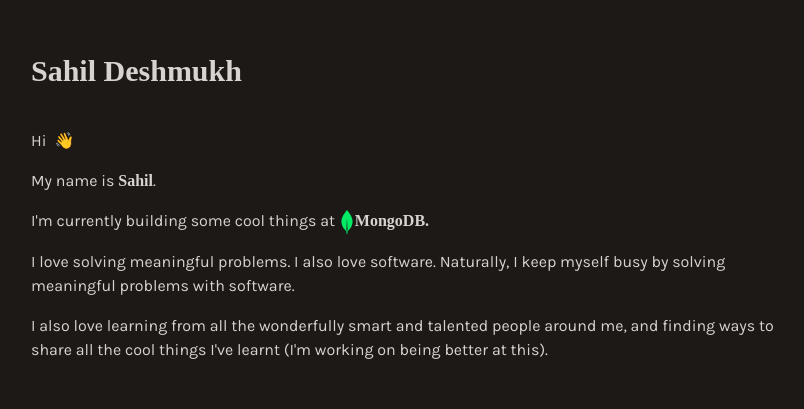
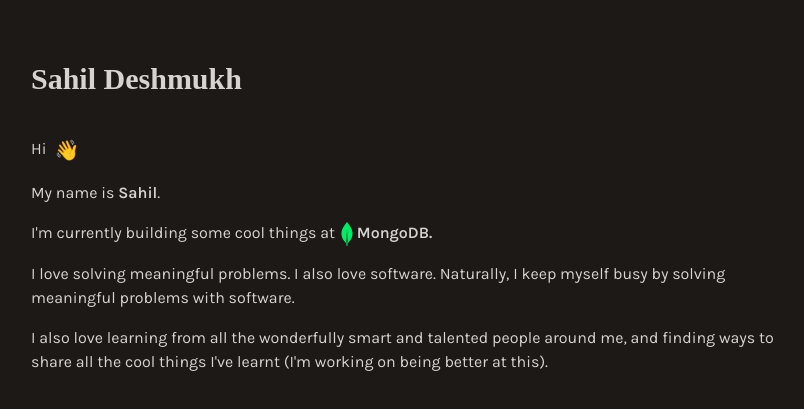
Before and after one commit to sahildmk/dmk-dev-v2, a Next.js app: page / in a window 1280 px wide. Shown: the part 131-540 px from the top of the page, without its empty margins (225-1029 px from the left). Built offline with nearby package versions, Linux system fonts and the light colour scheme; a web font is replaced by a local one; what tailwindcss-motion would draw is missing.

Commit message:
feat(home): update sentence styling

```diff
--- a/app/page.tsx
+++ b/app/page.tsx
@@ -5,7 +5,7 @@ const blurStyle =
 
 export default function Home() {
   return (
-    <main className="flex min-h-svh flex-col items-center justify-between p-6  text-stone-300 bg-stone-900">
+    <main className="flex min-h-svh flex-col items-center justify-between p-8 text-stone-300 bg-stone-900">
       <div className="md:w-xl lg:w-3xl mt-40 sm:space-y-10 space-y-10">
         <section className="text-stone-300">
           <h1
@@ -18,13 +18,13 @@ export default function Home() {
           <div className="flex space-x-2">
             <p className={`${blurStyle} motion-delay-500`}>Hi</p>
             <p
-              className={`${blurStyle} motion-delay-500 motion-preset-seesaw-lg`}
+              className={`${blurStyle} text-xl motion-delay-500 motion-preset-seesaw-lg`}
             >
               👋
             </p>
           </div>
           <p className={`${blurStyle} motion-delay-600`}>
-            My name is <span className="font-serif font-semibold">Sahil</span>.
+            My name is <span className=" font-semibold">Sahil</span>.
           </p>
           <div className={`${blurStyle} motion-delay-700`}>
             <span>I&apos;m currently building </span>
@@ -46,9 +46,9 @@ export default function Home() {
                 rel="noopener noreferrer"
               >
                 <MongoDB
-                  className={`h-6 inline-block group-hover:mr-1 motion-preset-seesaw-md group-hover:scale-120 transition-all group-hover:rotate-20 duration-300`}
+                  className={`h-6 mr-0.5 inline-block group-hover:mr-1 motion-rotate-loop-12/mirror motion-duration-[3s] motion-ease-in-out group-hover:scale-120 transition-all duration-300`}
                 />
-                <span className="group-hover:scale-105 font-serif font-semibold inline-block transition-all duration-300 ">
+                <span className="group-hover:scale-105 font-semibold inline-block transition-all duration-300 ">
                   MongoDB.
                 </span>
               </a>
```
